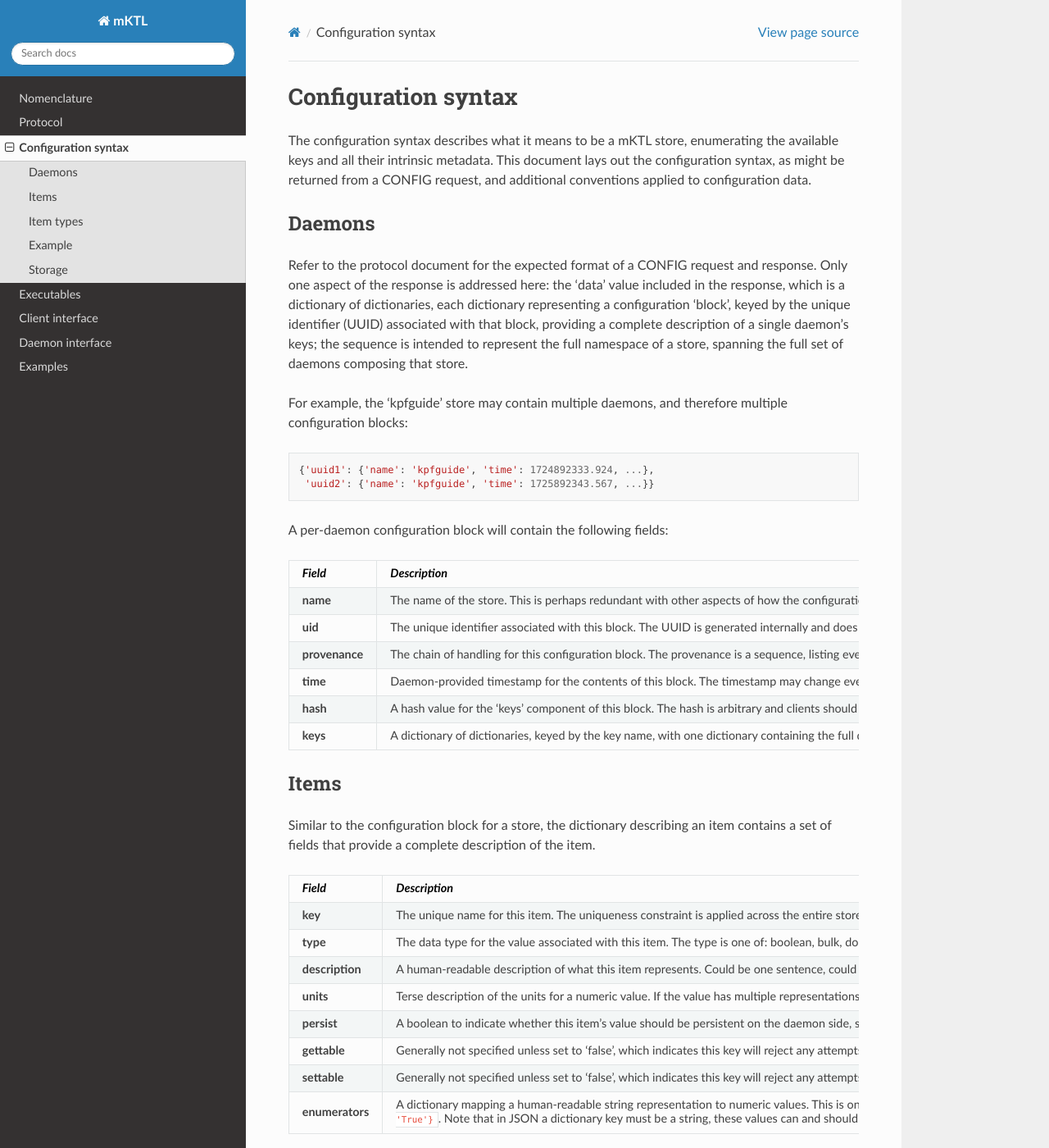
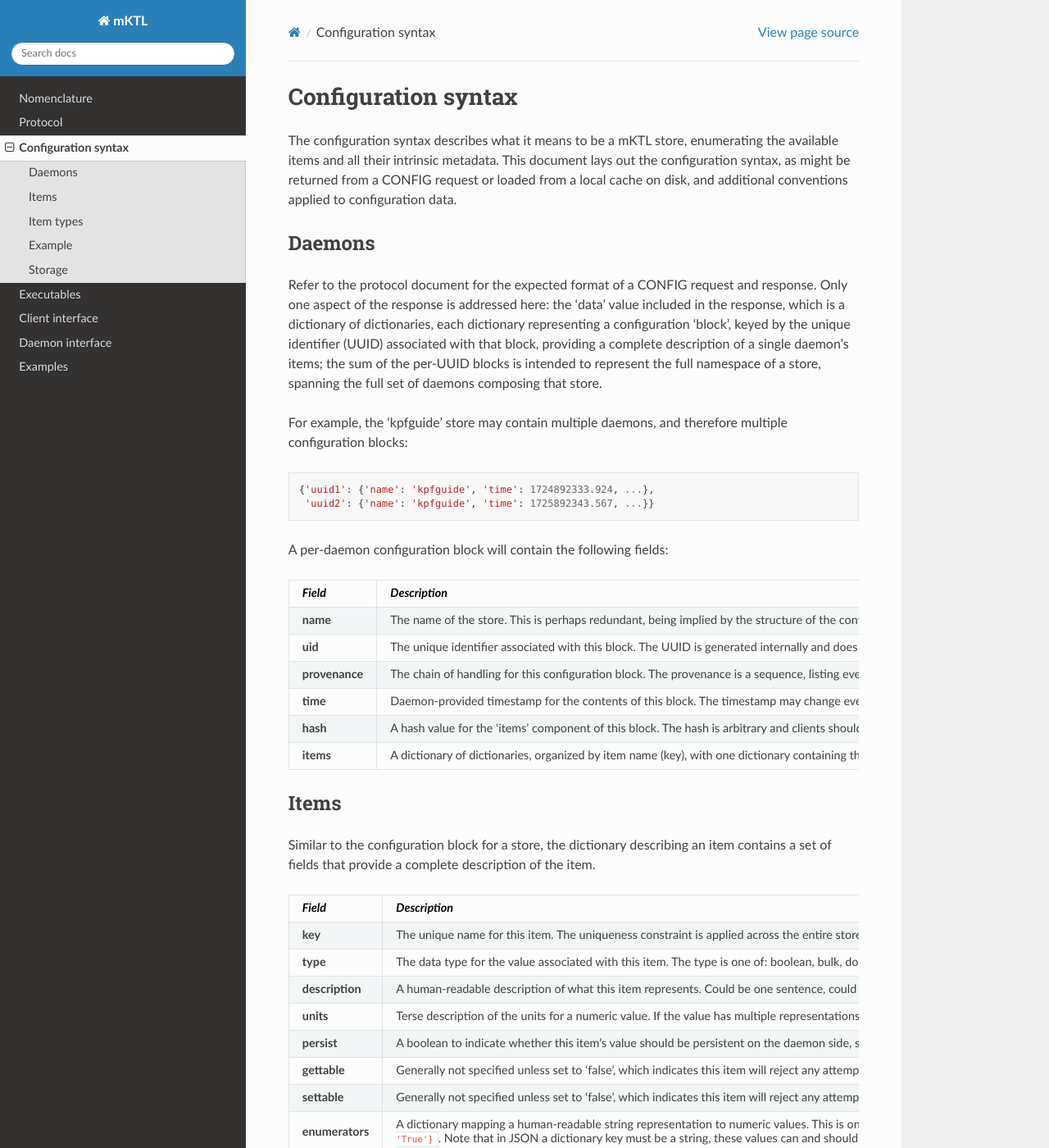
Before and after one commit to KeckObservatory/mKTL, a Sphinx documentation site: the page built from doc/configuration.rst, in a window 1280 px wide and 1400 px high. Shown: the whole window at 82% size. Built offline with Sphinx 7.4.7 and the Read the Docs theme 3.1.0, drawn with Linux system fonts in a browser that asks for light colours; some of the changed text lies outside the part shown.

Commit message:
Use 'item' instead of 'key' in a lot of places.

```diff
--- a/doc/configuration.rst
+++ b/doc/configuration.rst
@@ -2,10 +2,10 @@ Configuration syntax
 ====================
 
 The configuration syntax describes what it means to be a mKTL store,
-enumerating the available keys and all their intrinsic metadata. This
+enumerating the available items and all their intrinsic metadata. This
 document lays out the configuration syntax, as might be returned from
-a CONFIG request, and additional conventions applied to configuration
-data.
+a CONFIG request or loaded from a local cache on disk, and additional
+conventions applied to configuration data.
 
 Daemons
 -------
@@ -15,8 +15,9 @@ and response. Only one aspect of the response is addressed here: the 'data'
 value included in the response, which is a dictionary of dictionaries, each
 dictionary representing a configuration 'block', keyed by the unique
 identifier (UUID) associated with that block, providing a complete description
-of a single daemon's keys; the sequence is intended to represent the full
-namespace of a store, spanning the full set of daemons composing that store.
+of a single daemon's items; the sum of the per-UUID blocks is intended to
+represent the full namespace of a store, spanning the full set of daemons
+composing that store.
 
 For example, the 'kpfguide' store may contain multiple daemons, and therefore
 multiple configuration blocks::
@@ -29,10 +30,10 @@ A per-daemon configuration block will contain the following fields:
 =============== ===============================================================
 *Field*         *Description*
 =============== ===============================================================
-**name**	The name of the store. This is perhaps redundant
-		with other aspects of how the configuration block
-		is stored and transmitted, but the extra assertion
-		is inexpensive and convenient.
+**name**	The name of the store. This is perhaps redundant,
+		being implied by the structure of the configuration
+		block, but the extra assertion is inexpensive and
+		convenient.
 
 **uid**		The unique identifier associated with this block.
 		The UUID is generated internally and does not need
@@ -58,19 +59,21 @@ A per-daemon configuration block will contain the following fields:
 		block. The timestamp may change even if the contents
 		(and hash) do not.
 
-**hash**	A hash value for the 'keys' component of this block.
+**hash**	A hash value for the 'items' component of this block.
 		The hash is arbitrary and clients should not concern
 		themselves validating the contents of the block with
 		the hash; a change in the hash is used to signify the
 		contents have changed, and any/all clients relying on
 		the contents should update their cached data.
 
-**keys**	A dictionary of dictionaries, keyed by the key name,
+**items**	A dictionary of dictionaries, organized by item name (key),
 		with one dictionary containing the full description
-		of a single key. The description of an key is discussed
-		in its own section below.
+		of a single item. The description of an item is discussed
+		in its :ref:`own section <items>`.
 =============== ===============================================================
 
+
+.. _items:
 
 Items
 -----
@@ -114,13 +117,13 @@ item.
 		values.
 
 **gettable**	Generally not specified unless set to 'false',
-		which indicates this key will reject any attempts
+		which indicates this item will reject any attempts
 		to get its value. The use of this property is highly
-		discouraged, any key should have a meaningful value;
+		discouraged, any item should have a meaningful value;
 		this property only exists for backwards compatibility.
 
 **settable**	Generally not specified unless set to 'false',
-		which indicates this key will reject any attempts
+		which indicates this item will reject any attempts
 		to set a new value. Read-only items are fairly common,
 		for example it may not make sense for a temperature
 		probe to be settable.
@@ -128,7 +131,7 @@ item.
 **enumerators**	A dictionary mapping a human-readable string
 		representation to numeric values. This is only
 		meaningful for boolean, enumerated, and mask types.
-		An example set of enumerators for a boolean key
+		An example set of enumerators for a boolean item
 		might be ``{'0': 'False', '1': 'True'}``. Note that
 		in JSON a dictionary key must be a string, these
 		values can and should be cast back to integers
@@ -204,7 +207,7 @@ like for a store named 'pie'::
             "pub": 10139
           }
         ]
-        "keys": {
+        "items": {
           "ANGLE": {
             "type": "double",
             "units": {
@@ -233,7 +236,7 @@ Configuration files are stored on-disk as part of a bootstrapping mechanism
 to prevent transmission of configuration blocks for every new connection.
 Two directory trees have been established; one, an automatic cache for any
 received configuration blocks, and two, a tree for configuration data used
-by 'stratum 0' daemons providing authoritative access to a set of keys.
+by 'stratum 0' daemons providing authoritative access to a set of items.
 
 The MKTL_HOME environment variable, if set, determines the top-level directory
 used for these on-disk locations. Absent that variable being set, the default
@@ -255,17 +258,17 @@ The daemon directory structure is as follows::
 
         $MKTL_HOME/daemon/store/
         $MKTL_HOME/daemon/store/some_store_name/
-        $MKTL_HOME/daemon/store/some_store_name/some_keys.json
-        $MKTL_HOME/daemon/store/some_store_name/some_keys.uuid
+        $MKTL_HOME/daemon/store/some_store_name/some_items.json
+        $MKTL_HOME/daemon/store/some_store_name/some_items.uuid
 
 The .json file located here is where a daemon is expected to establish the
-keys it provides. The adjacent .uuid file is auto-generated; the only content
+items it provides. The adjacent .uuid file is auto-generated; the only content
 of the file is a single UUID. If the .uuid file exists it will be used,
 regardless of its origins, but there is no need for the developer to establish
 it as part of the daemon's initial configuration. Unlike the cached client
 side configuration file, the daemon configuration file only includes the
-'keys' component, the structure above that is missing. This would be the
-daemon-side .json file for the above two-key example::
+'items' component, the structure above that is missing. This would be the
+daemon-side .json file for the above two-item example::
 
 	{
           "ANGLE": {
```
